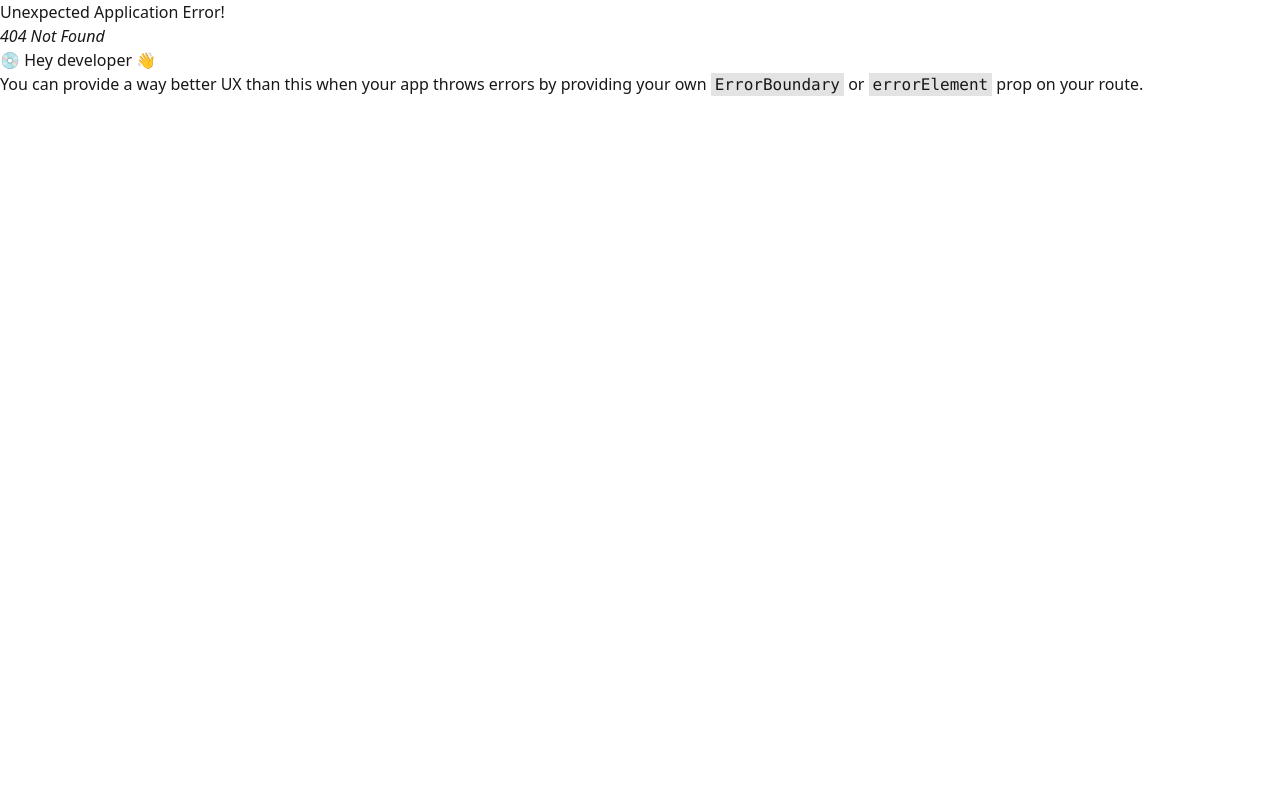
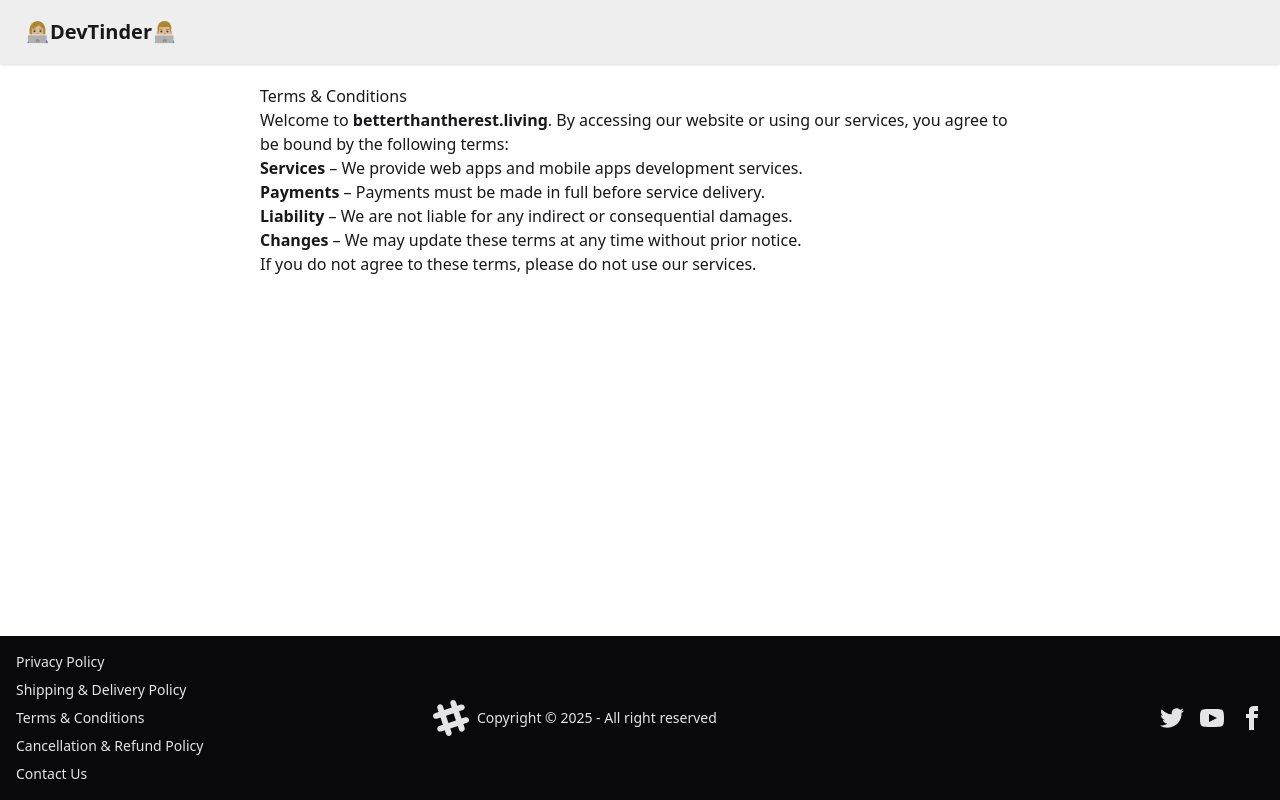
Before and after one commit to iamsvikas/devTinder-web, a React (Vite) app: page /terms-and-conditions in a window 1280 px wide. Before the commit this address had no page. Built offline with nearby package versions, Linux system fonts and the light colour scheme; no server answers.

Commit message:
added page for payment integration requirements

```diff
--- a/src/components/Footer.jsx
+++ b/src/components/Footer.jsx
@@ -1,8 +1,29 @@
 import React from "react";
+import { Link } from "react-router";
 
 const Footer = () => {
   return (
     <footer className="footer sm:footer-horizontal bg-neutral text-neutral-content items-center p-4 fixed bottom-0">
+      <ul>
+        <li>
+          <Link to="/privacy-policy">Privacy Policy</Link>
+        </li>
+        <li>
+          <Link to="/shipping-delivery-policy">Shipping & Delivery Policy</Link>
+        </li>
+        <li>
+          <Link to="/terms-and-conditions">Terms & Conditions</Link>
+        </li>
+        <li>
+          <Link to="/cancellation-refund-policy">
+            Cancellation & Refund Policy
+          </Link>
+        </li>
+        <li>
+          <Link to="/contact-us">Contact Us</Link>
+        </li>
+      </ul>
+
       <aside className="grid-flow-col items-center">
         <svg
           width="36"
--- /dev/null
+++ b/src/pages/CancellationAndRefundPolicy.jsx
@@ -0,0 +1,31 @@
+import React from "react";
+
+export default function CancellationAndRefundPolicy() {
+  return (
+    <div style={{ padding: "20px", maxWidth: "800px", margin: "auto" }}>
+      <h1>Cancellation & Refund Policy</h1>
+      <p>We value our customers and strive to ensure satisfaction.</p>
+
+      <h2>Cancellations</h2>
+      <ul>
+        <li>Orders can be cancelled within 24 hours of payment.</li>
+        <li>
+          To cancel, please contact us at <b>iamsvikas@outlook.com</b>.
+        </li>
+      </ul>
+
+      <h2>Refunds</h2>
+      <ul>
+        <li>
+          Refunds will be processed within 7 working days after cancellation
+          approval.
+        </li>
+        <li>Refunds will be credited to the original payment method.</li>
+      </ul>
+
+      <p>
+        If you have any questions, contact us at <b>iamsvikas@outlook.com</b>.
+      </p>
+    </div>
+  );
+}
--- /dev/null
+++ b/src/pages/ContactUs.jsx
@@ -0,0 +1,21 @@
+import React from "react";
+
+export default function ContactUs() {
+  return (
+    <div style={{ padding: "20px", maxWidth: "800px", margin: "auto" }}>
+      <h1>Contact Us</h1>
+      <p>We’d love to hear from you.</p>
+      <ul>
+        <li>
+          <b>Email:</b> iamsvikas@outlook.com
+        </li>
+        <li>
+          <b>Phone:</b> +91-8178006265
+        </li>
+        <li>
+          <b>Address:</b> Budaun, 243601, India
+        </li>
+      </ul>
+    </div>
+  );
+}
--- /dev/null
+++ b/src/pages/PrivacyPolicy.jsx
@@ -0,0 +1,28 @@
+import React from "react";
+
+export default function PrivacyPolicy() {
+  return (
+    <div style={{ padding: "20px", maxWidth: "800px", margin: "auto" }}>
+      <h1>Privacy Policy</h1>
+      <p>Your privacy is important to us.</p>
+      <ul>
+        <li>
+          We only collect necessary information such as your name, email, and
+          payment details to process your order.
+        </li>
+        <li>
+          We do not share your personal information with third parties, except
+          as required by law.
+        </li>
+        <li>
+          All payments are processed securely through our payment gateway
+          partner.
+        </li>
+      </ul>
+      <p>
+        If you have any privacy concerns, email us at{" "}
+        <b>iamsvikas@outlook.com</b>.
+      </p>
+    </div>
+  );
+}
--- /dev/null
+++ b/src/pages/ShippingPolicy.jsx
@@ -0,0 +1,17 @@
+import React from "react";
+
+export default function ShippingPolicy() {
+  return (
+    <div style={{ padding: "20px", maxWidth: "800px", margin: "auto" }}>
+      <h1>Shipping Policy</h1>
+      <p>
+        Our services/products are delivered digitally and instantly via email or
+        our website after payment confirmation. No physical shipping is
+        required.
+      </p>
+      <p>
+        <b>iamsvikas@outlook.com</b>.
+      </p>
+    </div>
+  );
+}
--- /dev/null
+++ b/src/pages/TermsAndConditions.jsx
@@ -0,0 +1,32 @@
+import React from "react";
+
+export default function TermsAndConditions() {
+  return (
+    <div style={{ padding: "20px", maxWidth: "800px", margin: "auto" }}>
+      <h1>Terms & Conditions</h1>
+      <p>
+        Welcome to <b>betterthantherest.living</b>. By accessing our website or
+        using our services, you agree to be bound by the following terms:
+      </p>
+      <ol>
+        <li>
+          <b>Services</b> – We provide web apps and mobile apps development
+          services.
+        </li>
+        <li>
+          <b>Payments</b> – Payments must be made in full before service
+          delivery.
+        </li>
+        <li>
+          <b>Liability</b> – We are not liable for any indirect or consequential
+          damages.
+        </li>
+        <li>
+          <b>Changes</b> – We may update these terms at any time without prior
+          notice.
+        </li>
+      </ol>
+      <p>If you do not agree to these terms, please do not use our services.</p>
+    </div>
+  );
+}
--- a/src/utils/constants.js
+++ b/src/utils/constants.js
@@ -1 +1,2 @@
+// export const BASE_URL = "http://localhost:7777";
 export const BASE_URL = "/api";
```
Also changed, not shown: src/App.jsx (+13 -0 lines).
